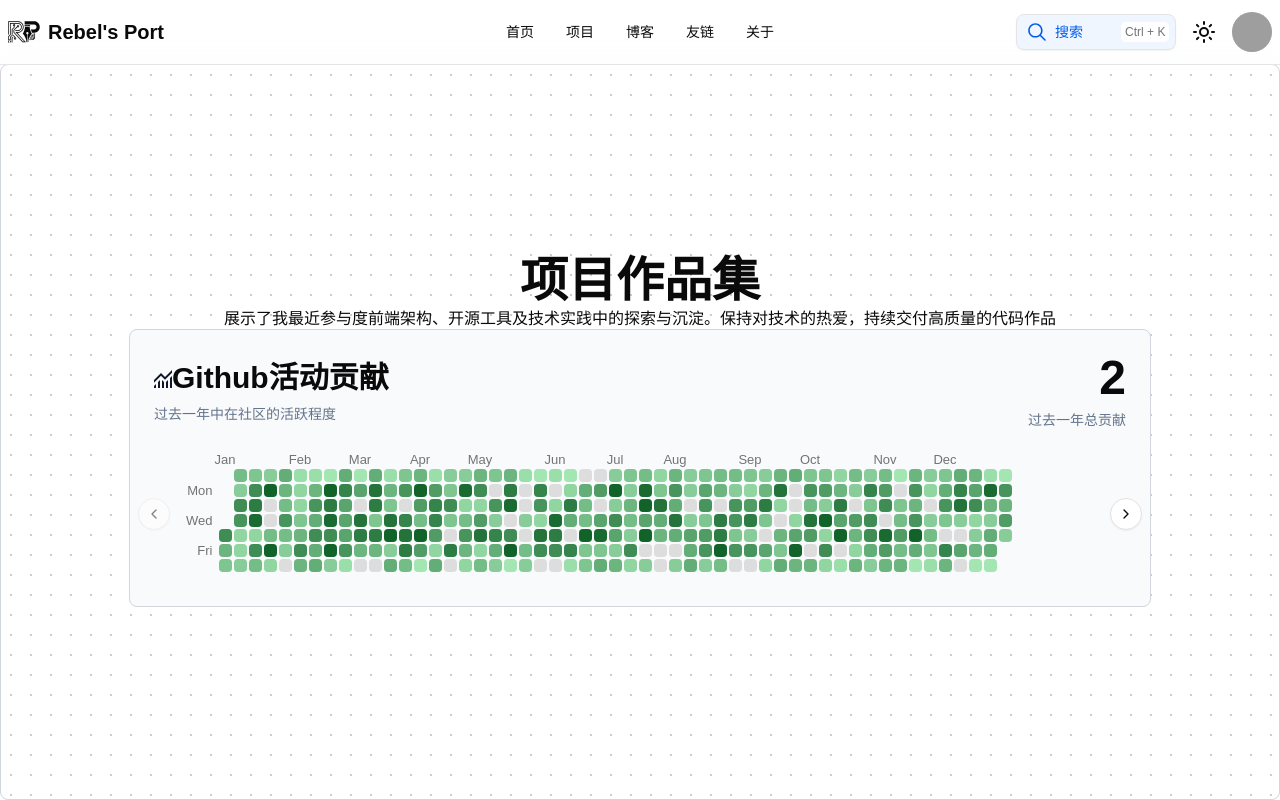
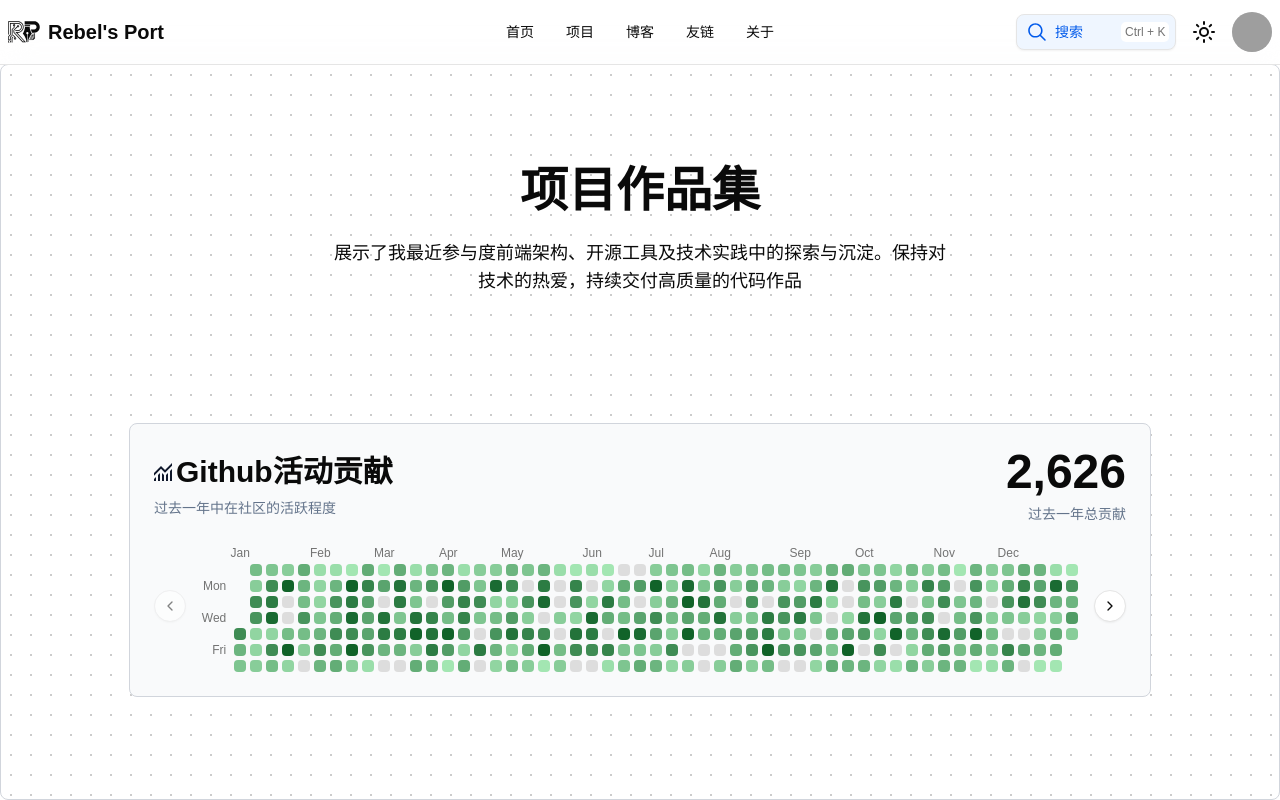
Before and after one commit to FamousRebel/Rebel_Port_React, a React (Vite) app in the folder Frontend/: page /projects in a window 1280 px wide. Built offline with nearby package versions, Linux system fonts and the light colour scheme; grey boxes are pictures that could not be loaded.

Commit message:
refactor (ContributionChart) : 重命名文件

```diff
--- a/Frontend/src/components/Sections/Projects/BusinessCard.tsx
+++ b/Frontend/src/components/Sections/Projects/ContributionChart.tsx
@@ -1,21 +1,18 @@
-import { Avatar, AvatarImage } from "@/components/ui/avatar";
-import BusinessCardImg from "@/assets/1.png";
-import { Badge } from "@/components/ui/badge";
-import { Button } from "@/components/ui/button";
-import { useNavigate } from "react-router-dom";
 import { Card, CardGroup, CardItem } from "@/components/Common/Card";
-import { Car } from "lucide-react";
 import {
   Carousel,
   CarouselContent,
   CarouselItem,
   CarouselNext,
   CarouselPrevious,
+  type CarouselApi,
 } from "@/components/ui/carousel";
 import Heatmap from "@/components/ui/heatmap";
 import Icons from "@/components/Common/Icons";
 import CountUp from "@/components/Common/CountUp";
-import { useState } from "react";
+import { useMemo, useState } from "react";
+
+let ContributionValue = 0;
 
 const generateHeatmapData = () => {
   const data = [];
@@ -37,7 +34,7 @@ const generateHeatmapData = () => {
     if (Math.random() < 0.1) {
       value = 0;
     }
-
+    ContributionValue += value;
     data.push({ date: dateStr, value });
     currentDate.setDate(currentDate.getDate() + 1);
   }
@@ -47,19 +44,21 @@ const generateHeatmapData = () => {
 
 const sampleData = generateHeatmapData();
 
-const BusinessCard = () => {
+const ContributionChart = () => {
   const [nums, setNums] = useState(2);
+  const [api, setApi] = useState<CarouselApi>();
+
   return (
-    <div className="h-[calc(100vh-64px)] border border-gray-300 rounded-md bg-dot-pattern">
-      <div className="flex flex-col items-center justify-center mx-auto w-full max-w-7xl h-full">
+    <div className="h-[calc(100vh-64px)] border border-gray-300 rounded-md bg-dot-pattern flex justify-center">
+      <div className="flex flex-col items-center justify-center mx-auto w-full max-w-7xl gap-6">
         <div className="text-5xl font-bold">项目作品集</div>
-        <div>
+        <div className="line-clamp-2 max-w-155.5 text-center text-lg mb-26">
           展示了我最近参与度前端架构、开源工具及技术实践中的探索与沉淀。保持对技术的热爱，持续交付高质量的代码作品
         </div>
         <Card className="w-full max-w-255.5 flex flex-col items-center gap-4">
           <div className="flex justify-between items-center w-full">
             <div className="flex flex-col items-start gap-2">
-              <div className="text-3xl font-bold">
+              <div className="text-3xl font-bold gap-1 flex items-center">
                 <Icons name="heatMap" size={18} />
                 Github活动贡献
               </div>
@@ -68,37 +67,32 @@ const BusinessCard = () => {
               </div>
             </div>
             <div className="flex flex-col items-end gap-2">
-              <CountUp to={nums} separator="," className="text-5xl font-bold" />
+              <CountUp
+                to={ContributionValue}
+                separator=","
+                className="text-5xl font-bold"
+              />
               <div className="text-sm text-[#64748B]">过去一年总贡献</div>
             </div>
           </div>
           <div className="w-[calc(100%-64px)]">
-            <Carousel className="w-full " opts={{ watchDrag: false }}>
+            <Carousel opts={{ watchDrag: false }} setApi={setApi}>
               <CarouselContent className="mt-2">
-                <CarouselItem>
+                {Array.from({ length: 2 }).map((item, index) => (
+                  <CarouselItem key={index} className="flex justify-center">
                     <Heatmap
                       colorMode="interpolate"
                       data={sampleData}
                       startDate={new Date("2026-1-1")}
                       endDate={new Date("2026-12-31")}
-                    cellSize={13}
-                    gap={2}
+                      cellSize={12}
                       displayStyle="squares"
                     />
                   </CarouselItem>
-                <CarouselItem>
-                  <Heatmap
-                    colorMode="interpolate"
-                    data={sampleData}
-                    startDate={new Date("2026-1-1")}
-                    endDate={new Date("2026-12-31")}
-                    cellSize={12.5}
-                    displayStyle="squares"
-                  />
-                </CarouselItem>
+                ))}
               </CarouselContent>
-              <CarouselPrevious />
-              <CarouselNext />
+              <CarouselPrevious className="-left-8" />
+              <CarouselNext className="-right-8" />
             </Carousel>
           </div>
         </Card>
@@ -106,4 +100,4 @@ const BusinessCard = () => {
     </div>
   );
 };
-export default BusinessCard;
+export default ContributionChart;
--- a/Frontend/src/components/Sections/Projects/index.tsx
+++ b/Frontend/src/components/Sections/Projects/index.tsx
@@ -1 +1 @@
-export { default as BusinessCard } from "./BusinessCard";
+export { default as ContributionChart } from "./ContributionChart";
--- a/Frontend/src/pages/Projects/index.tsx
+++ b/Frontend/src/pages/Projects/index.tsx
@@ -1,10 +1,10 @@
-import { BusinessCard } from "@/components/Sections/Projects";
+import { ContributionChart } from "@/components/Sections/Projects";
 import React from "react";
 
 const Projects = () => {
   return (
     <>
-      <BusinessCard />
+      <ContributionChart />
     </>
   );
 };
```
Lines whose indentation alone changed are shown as unchanged.
